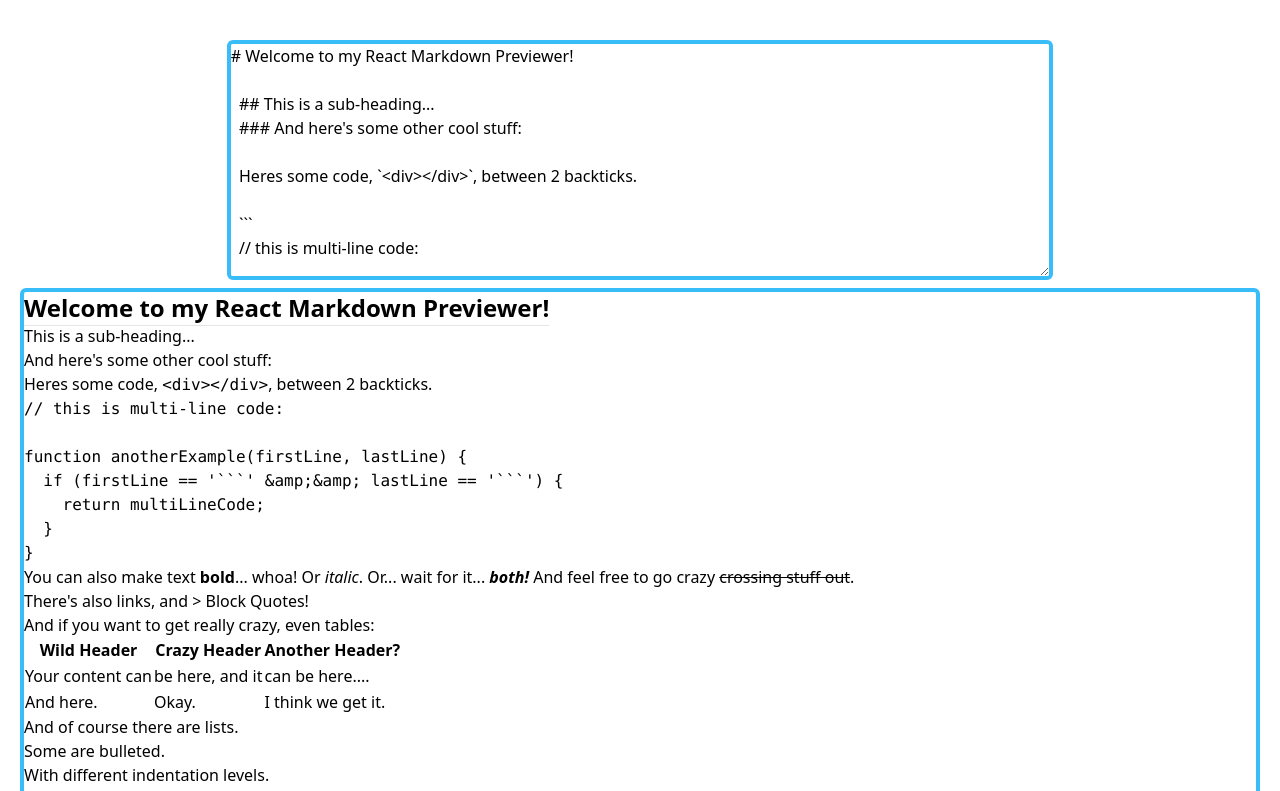
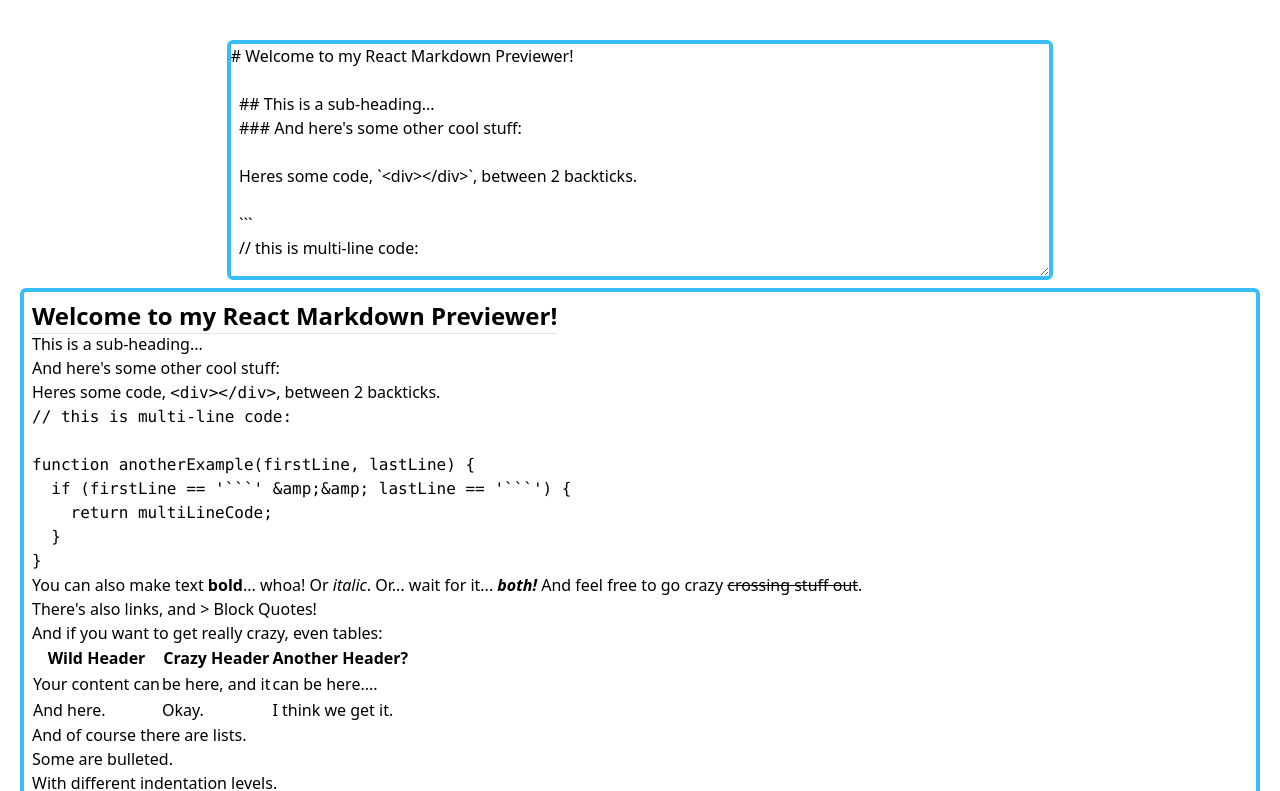
Before and after one commit to DikDns/fcc-front-end-development-projects, a React (Vite) app: page / in a window 1280 px wide. Shown: the top 791 px of the page. Built offline with nearby package versions, Linux system fonts and the light colour scheme.

Commit message:
add: previewer padding

```diff
--- a/src/App.jsx
+++ b/src/App.jsx
@@ -69,7 +69,7 @@
         onChange={(e) => handleEditorChange(e)}
       ></textarea>
       <div
-        className={`mt-2 w-full max-h-50 overflow-y-auto rounded-md border-4 border-sky-400`}
+        className={`mt-2 p-2 w-full max-h-50 overflow-y-auto rounded-md border-4 border-sky-400`}
         id="previewer"
         dangerouslySetInnerHTML={{ __html: preview || `` }}
       ></div>
```
